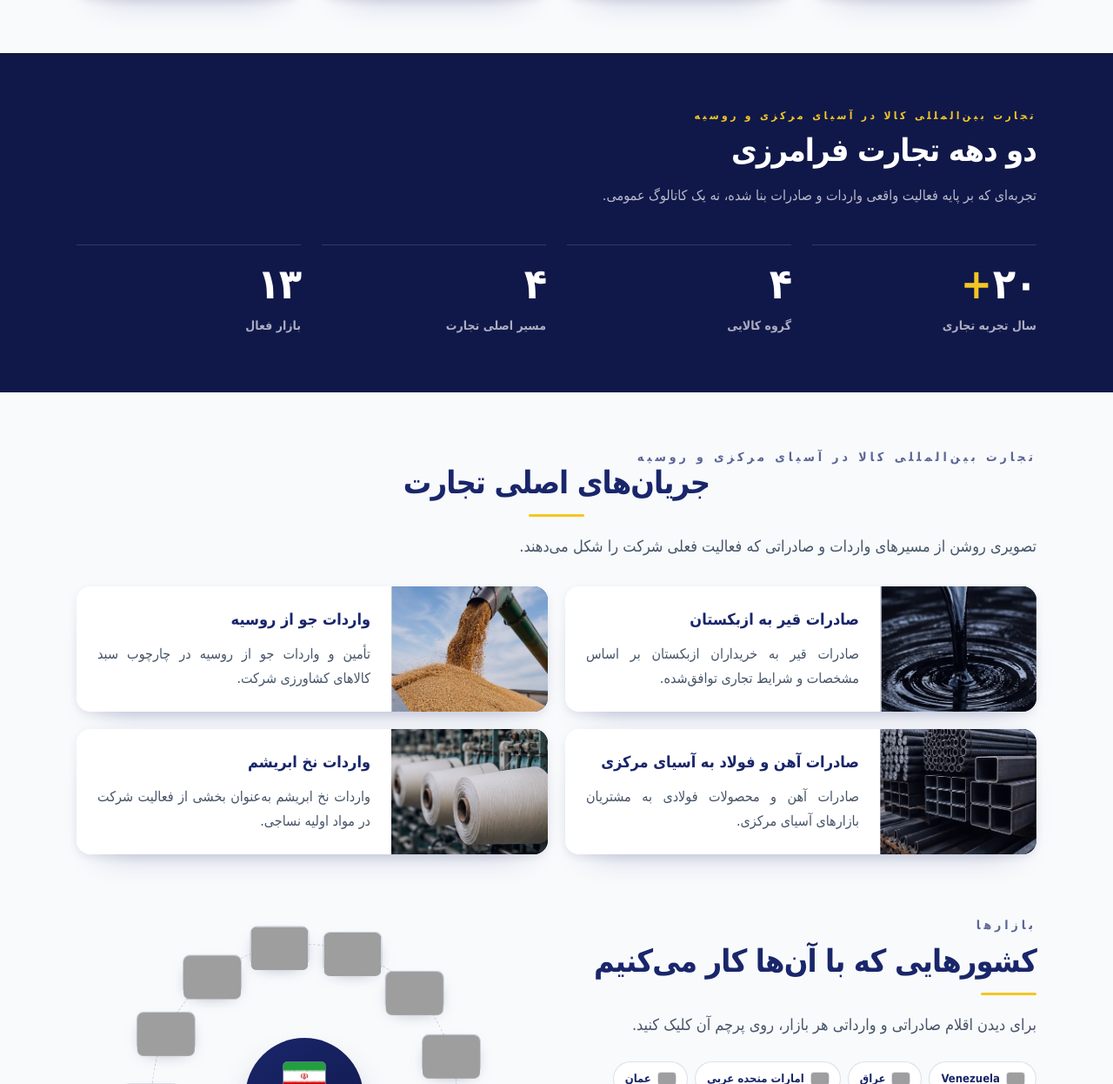
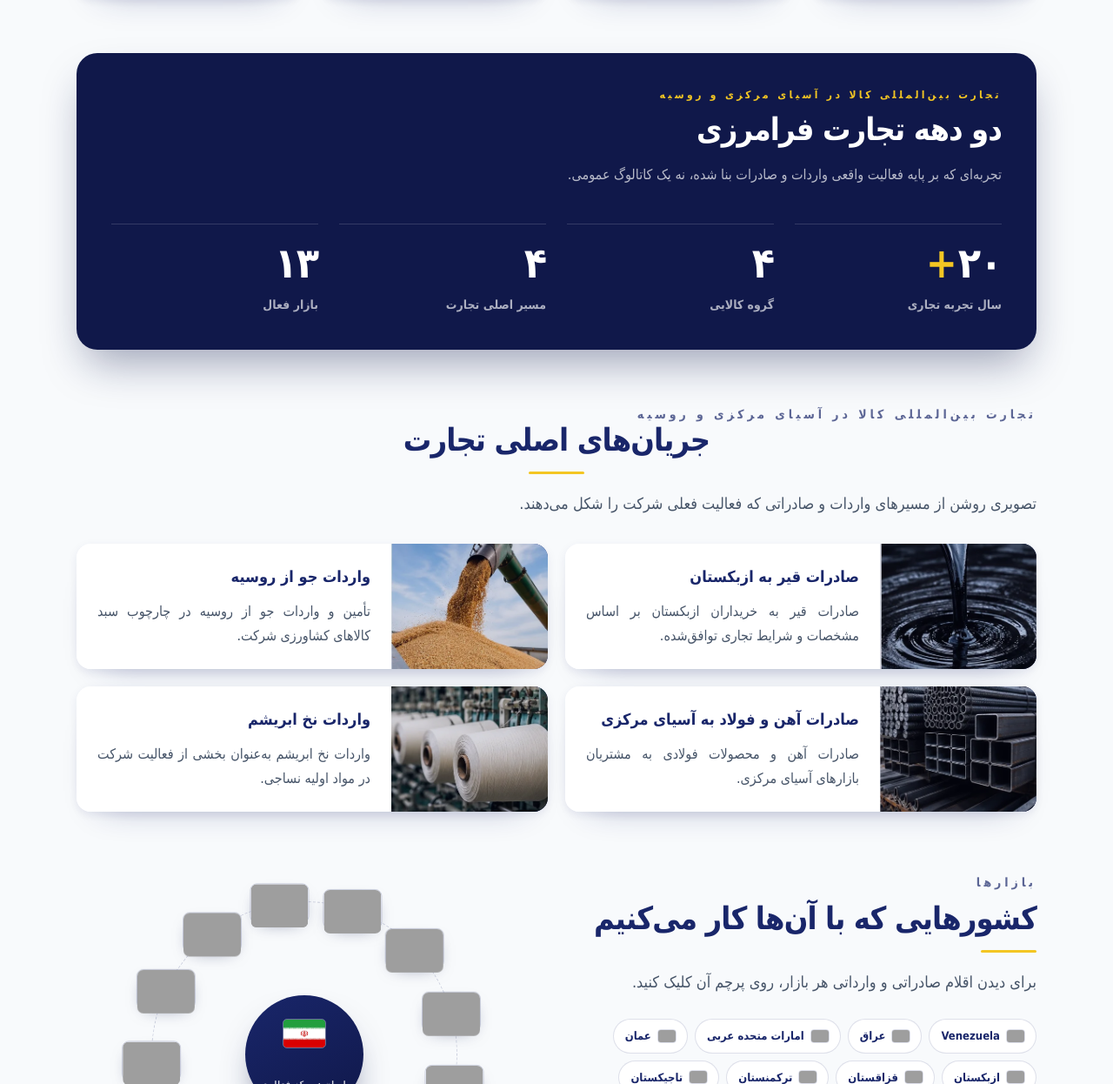
Before and after one commit to Taher31/zardasht, an Astro site: page /fa in a window 1280 px wide. Shown: the part 1472-2718 px from the top of the page at 87% size. Built offline with nearby package versions, Linux system fonts and the light colour scheme; Astro itself is replaced by a stand-in of ours; grey boxes are pictures that could not be loaded; a web font is replaced by a local one.

Commit message:
Make the counters band a card instead of a full-bleed stripe
The stats block ran edge to edge while every other block on the page is
contained, so it cut the page in half. It is now a rounded navy card in a
max-w-6xl section, matching the geometry of the solutions panel further
down — same 24px radius, same px-6 py-10 sm:px-10 padding, same shadow
treatment. It keeps its own deeper #10184A rather than being recoloured.

Industries goes back to bottom-only padding: it had top padding purely
because it used to follow a full-bleed band, and against a contained card
that doubled up into a 128px gap.

Every gap between the nine sections now measures exactly 64px.

Co-Authored-By: Claude Opus 5 <noreply@anthropic.com>

```diff
--- a/src/pages/[lang]/index.astro
+++ b/src/pages/[lang]/index.astro
@@ -253,8 +253,8 @@ const counters = t.pages.home.counters.map((counter) => {
     </div>
   </section>
 
-  <section class="border-b border-[#19266A]/10 bg-[#10184A] text-white">
-    <div class="mx-auto max-w-6xl px-4 py-12 sm:px-6 sm:py-16">
+  <section class="mx-auto max-w-6xl px-4 pb-12 sm:px-6 sm:pb-16">
+    <div class="rounded-3xl bg-[#10184A] px-6 py-10 text-white shadow-2xl shadow-[#10184A]/40 sm:px-10">
       <div class="max-w-2xl">
         <p class="text-xs font-bold uppercase tracking-[0.28em] text-[#F3C623]">{t.pages.home.eyebrow}</p>
         <h2 class="mt-3 text-3xl font-semibold tracking-tight text-white sm:text-4xl">{t.pages.home.countersTitle}</h2>
@@ -278,7 +278,7 @@ const counters = t.pages.home.counters.map((counter) => {
     </div>
   </section>
 
-  <section class="mx-auto max-w-6xl px-4 py-12 sm:px-6 sm:py-16">
+  <section class="mx-auto max-w-6xl px-4 pb-12 sm:px-6 sm:pb-16">
     <div class="mb-8 text-center">
       <p class="section-eyebrow">{t.pages.home.eyebrow}</p>
       <h2 class="section-title">{t.pages.home.industriesTitle}</h2>
```
